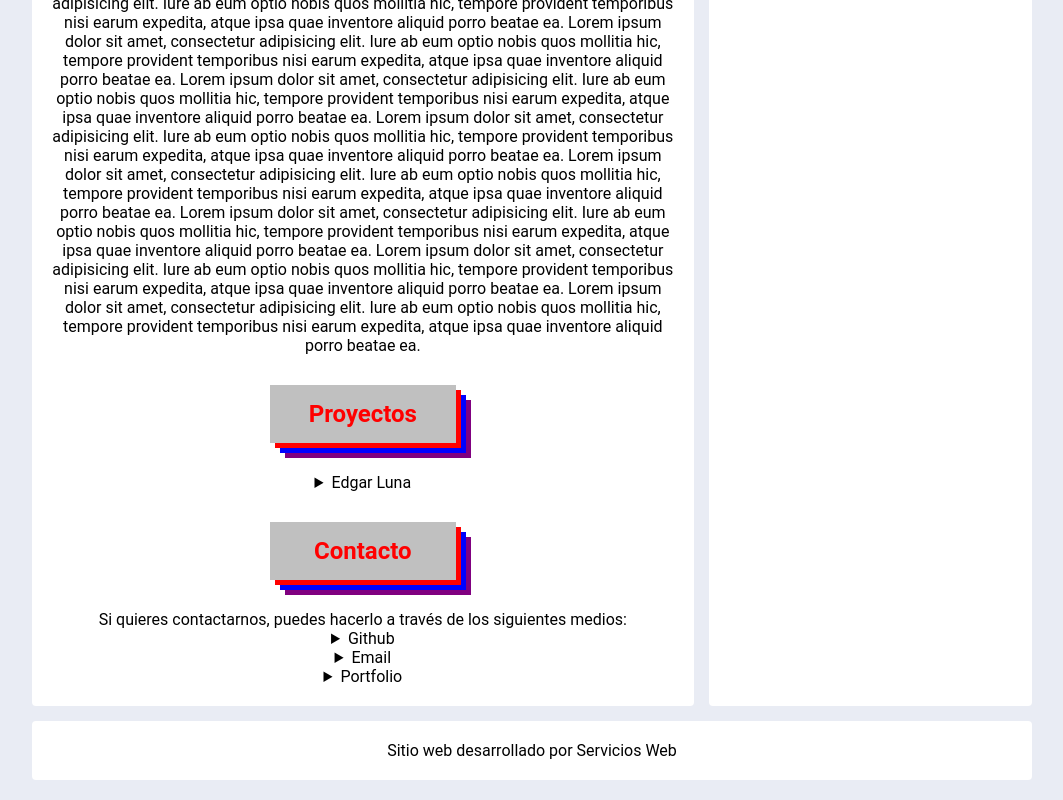
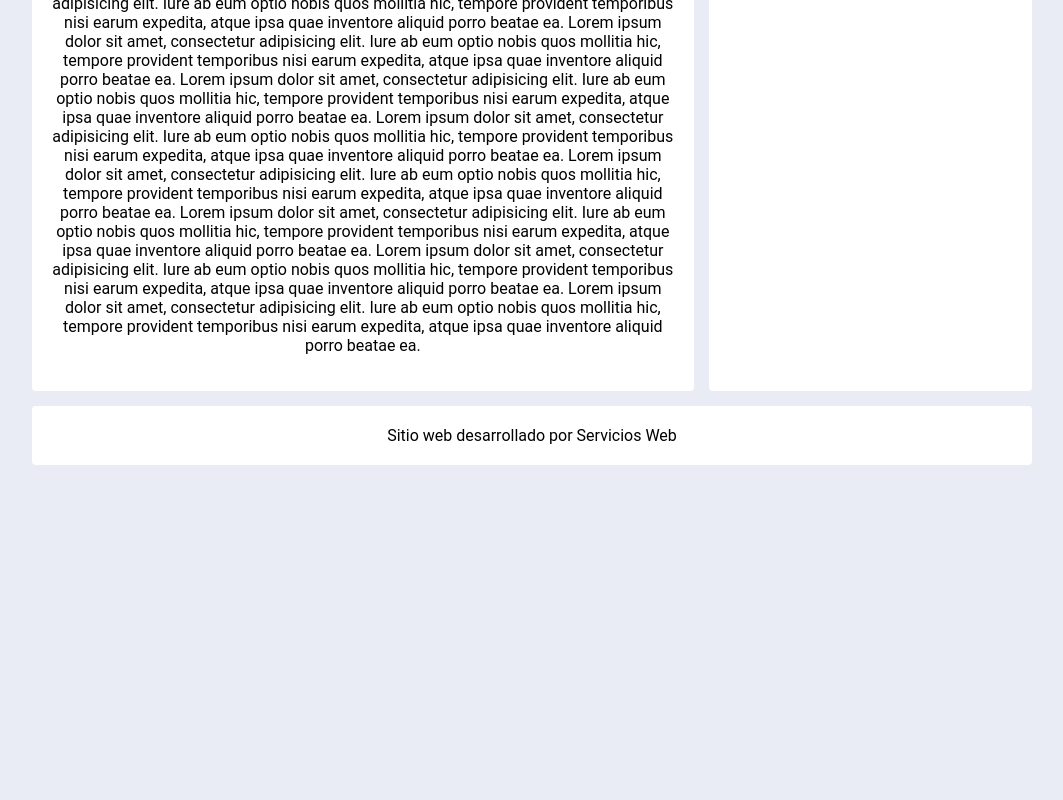
Before and after one commit to ScorpionCallejas/Servicios-Web, a plain HTML site: page index.html in a window 1280 px wide. Shown: the part 749-1549 px from the top of the page, without its empty margins (108-1171 px from the left). After the commit the page ends 1234 px from the top, so only its background shows below. Drawn offline with Linux system fonts and the light colour scheme.

Commit message:
Revert "Update WebSite and fixed some bugs"
This reverts commit 25ce86ab81f41d8d5538b15ac2d27dea5ecb9600.

```diff
--- a/assets/scripts/script.js
+++ /dev/null
@@ -1,53 +0,0 @@
-const developersData = [
-  {
-    name: "Edgar Luna",
-    description: "texto de relleno",
-    projectImg: "assets/images/cq.webp",
-    altImg: "Proyecto de Edgar Luna",
-    projectDescription: "texto de relleno",
-    contact: {
-      github: "https://github.com/3dgar-xd",
-      email: "mailto:ejlc2001@gmail.com",
-      portfolio: "https://3dgar-xd.github.io/Portafolio/",
-    },
-  },
-  // aqui se añaden más
-];
-developersData.forEach((dev) => {
-  document.querySelector("#developerProject").innerHTML += `
-  <details>
-  <!-- lista de desarrolladores -->
-    <summary>${dev.name}</summary>
-    <p>
-  <!-- descripcion de desarrolladores -->
-      ${dev.description}
-    </p>
-    <figure>
-  <!-- imagen de su mejor/es proyecto/s -->
-        <img src=${dev.projectImg} alt=${dev.altImg}/>
-        <figcaption>
-  <!-- descripcion de su mejor/es proyecto/s -->
-          ${dev.projectDescription}
-        </figcaption>
-    </figure>
-  </details> `;
-
-  document.querySelector("#developerContact").innerHTML += `
-  <details>
-  <!-- lista de contacto -->
-    <summary>Github</summary>
-  <!-- lista de devs -->
-  <a href=${dev.contact.github}>${dev.name}</a>
-  </details>
-
-  <details>
-  <summary>Email</summary>
-  <a href=${dev.contact.email}>${dev.name}</a>
-  </details>
-
-  <details>
-  <summary>Portfolio</summary>
-  <a href=${dev.contact.portafolio}>${dev.name}</a>
-  </details>
-    `;
-});
--- a/index.html
+++ b/index.html
@@ -12,7 +12,7 @@
         <!-- Aqui va el logo -->
         <header class="header">
             <a href="index.html">
-                <img src="assets/images/Logotipo.png" alt="Imagen de Logotipo" class="logotipo">
+                <img src="/assets/images/Logotipo.png" alt="Imagen de Logotipo" class="logotipo">
             </a>
             <!-- Aqui el menu de navegación -->
             <nav class="navigation">
@@ -44,37 +44,13 @@
                     </p>
                 </main>
             </section>
-            <section>
-                <header>
-                    <h2 class="title" id="projects">Proyectos</h2>
-                </header>
-                <main>
-                    <div class="text" id="developerProject">
-                    </div>
-                </main>
-            </section>
-            <section>
-                <header>
-                    <h2 class="title" id="contact">Contacto</h2>
-                </header>
-                <main>
-                    <div>
-                        Si quieres contactarnos, puedes hacerlo a través de los siguientes medios:
-                        <div class="text" id="developerContact">
-                        </div>
-                    </div>
-                </main>
-            </section>
         </main>
         <!-- Información de los participantes del proyecto y formulario de contacto -->
         <aside class="aside">
             <h2 class="subtitle">Desarrolladores:</h2>
-            <div class="badge-base LI-profile-badge" data-locale="es_ES" data-size="medium" data-theme="dark" data-type="VERTICAL" data-vanity="3dgarxd" data-version="v1"></div>
         </aside>
         <!-- Pie de página -->
         <footer class="footer">Sitio web desarrollado por <a href="index.html">Servicios Web</a></footer>
     </div>
-    <script src="assets/scripts/script.js"></script>
-    <script src="https://platform.linkedin.com/badges/js/profile.js" async defer type="text/javascript"></script>
 </body>
 </html>
--- a/style.css
+++ b/style.css
@@ -16,19 +16,11 @@ body{
     color: #000;
     font-family: 'Roboto', sans-serif;
 }
-.badge-base{
-    width: 81%;
-    display: block;
-    margin: 0 auto;
-}
+
 a {
     color: #000;
     text-decoration: none;
 }
-a:hover{
-    text-decoration: dashed;
-}
-
 
 /* CSS grid */
 
```
Also changed, not shown: assets/images/Logotipo.png, assets/images/Menu-de-navegación.png, assets/images/cq.webp (deleted), 1 other file.
